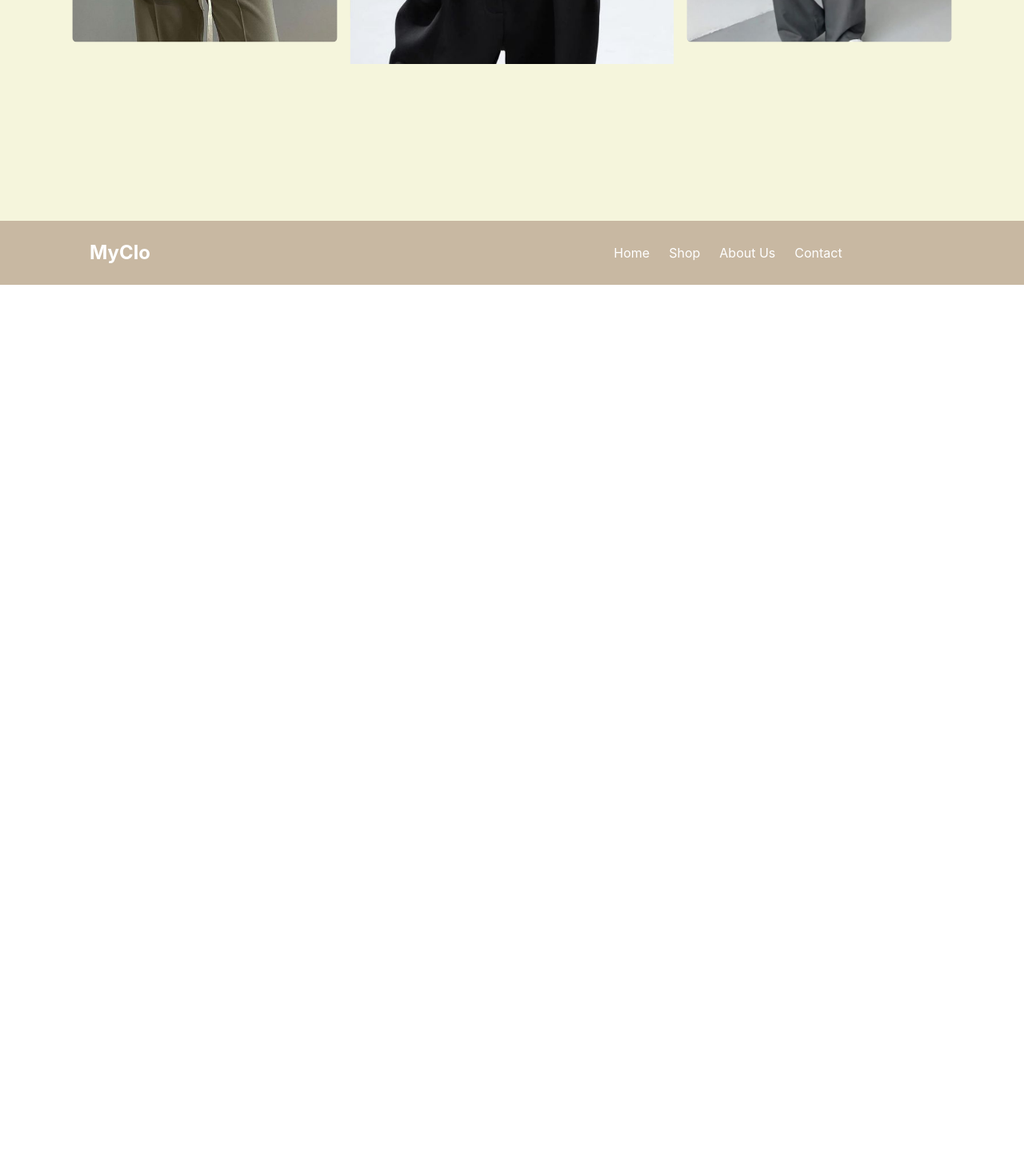
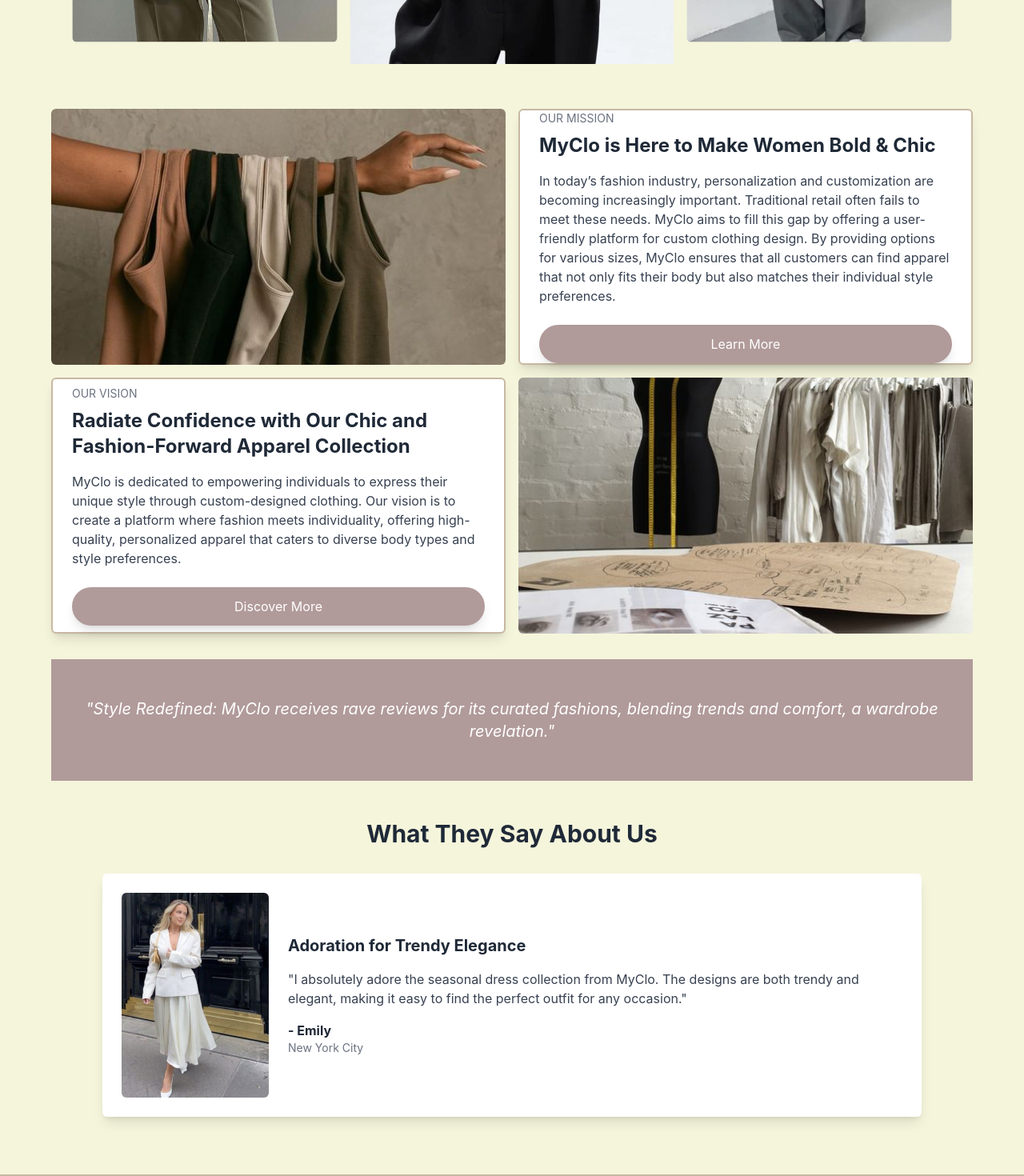
Before and after one commit to deeshrithapa/MyClo, a React (Create React App) app in the folder myclo/: page /discover in a window 1280 px wide. Shown: the part 580-2050 px from the top of the page at 80% size. Before the commit the page ends 936 px from the top, so only its background shows below. Built offline with nearby package versions, Linux system fonts and the light colour scheme.

Commit message:
order complete

```diff
--- a/myclo/package.json
+++ b/myclo/package.json
@@ -11,6 +11,7 @@
     "@testing-library/user-event": "^13.5.0",
     "axios": "^1.7.3",
     "jwt-decode": "^4.0.0",
+    "rc-slider": "^11.1.5",
     "react": "^18.3.1",
     "react-dom": "^18.3.1",
     "react-icons": "^5.2.1",
--- a/myclo/src/components/Content/DiscoverPage.jsx
+++ b/myclo/src/components/Content/DiscoverPage.jsx
@@ -1,5 +1,10 @@
 import React from 'react';
 import Slider from 'react-slick';
+import { useNavigate } from 'react-router-dom';
+import about1 from '../../Img/about1.jpg';
+import about2 from '../../Img/about2.jpg';
+import quoteImage from '../../Img/say.jpg';
+
 import image1 from '../../Img/suit1.jpg';
 import image2 from '../../Img/suit2.jpg';
 import image3 from '../../Img/suit3.jpg';
@@ -7,6 +12,7 @@
 import image5 from '../../Img/suit5.jpg';
 
 const DiscoverPage = () => {
+
   const settings = {
     dots: false,
     infinite: true,
@@ -19,6 +25,17 @@
     centerPadding: '0px',
     arrows: false, // Optional: Hide arrows if not needed
   };
+  const navigate = useNavigate();
+
+
+
+    const handleLearnMoreClick = () => {
+      navigate('/mission');
+    };
+    const handleDiscoverMoreClick = () => {
+        navigate('/vision');
+    };
+
 
   return (
     <div className="min-h-screen bg-beige p-6 flex flex-col items-center">
@@ -60,6 +77,65 @@
             <img src={image5} alt="Fashion 5" className="rounded-md object-cover" />
           </div>
         </Slider>
+
+         {/* Collage Section */}
+      <div className="max-w-6xl mx-auto grid grid-cols-1 md:grid-cols-2 gap-4 mb-8 mt-14">
+        <div className="flex justify-center items-center">
+          <img src={about1} alt="About Us" className="object-cover rounded-md w-full h-80" />
+        </div>
+        <div className="bg-white p-6 rounded-md shadow-lg flex flex-col justify-center h-80" style={{ borderColor: '#C8B8A2', borderWidth: '2px' }}>
+          <h2 className="text-sm text-gray-500 uppercase">Our Mission</h2>
+          <h1 className="text-2xl font-bold text-gray-800 mt-2">MyClo is Here to Make Women Bold & Chic</h1>
+          <p className="text-gray-700 mt-4">
+            In today’s fashion industry, personalization and customization are becoming increasingly important.
+              Traditional
+             retail often fails to meet these needs. MyClo aims to fill this gap by
+              offering a user-friendly platform for custom clothing design.
+               By providing options for various sizes,
+                MyClo ensures that all customers can find apparel that not only fits their
+                 body but also matches their individual style preferences.
+          </p>
+          <button onClick={handleLearnMoreClick} className="mt-6 px-6 py-3 text-white rounded-full shadow-lg bg-[#B19A9A] hover:bg-[#a17d7d] transition">
+            Learn More
+          </button>
+        </div>
+        <div className="bg-white p-6 rounded-md shadow-lg flex flex-col justify-center h-80" style={{ borderColor: '#C8B8A2', borderWidth: '2px' }}>
+          <h2 className="text-sm text-gray-500 uppercase">Our Vision</h2>
+          <h1 className="text-2xl font-bold text-gray-800 mt-2">Radiate Confidence with Our Chic and Fashion-Forward Apparel Collection</h1>
+          <p className="text-gray-700 mt-4">
+            MyClo is dedicated to empowering individuals to express their unique style through custom-designed clothing. Our vision is to create a platform where fashion meets individuality, offering high-quality, personalized apparel that caters to diverse body types and style preferences.
+          </p>
+          <button onClick={handleDiscoverMoreClick} className="mt-6 px-6 py-3 text-white rounded-full shadow-lg bg-[#B19A9A] hover:bg-[#a17d7d] transition">
+                        Discover More
+                    </button>
+        </div>
+        <div className="flex justify-center items-center">
+          <img src={about2} alt="Our Vision" className="object-cover rounded-md w-full h-80" />
+        </div>
+      </div>
+
+      {/* Quote Section */}
+      <div className="text-center py-12" style={{ backgroundColor: '#B19A9A' }}>
+        <p className="text-xl italic text-white">
+          "Style Redefined: MyClo receives rave reviews for its curated fashions, blending trends and comfort, a wardrobe revelation."
+        </p>
+      </div>
+
+      {/* What They Say About Us Section */}
+      <div className="max-w-5xl mx-auto my-12">
+        <h2 className="text-center text-3xl font-bold text-gray-800 mb-8">What They Say About Us</h2>
+        <div className="flex flex-col md:flex-row items-center bg-white p-6 rounded-md shadow-lg">
+          <img src={quoteImage} alt="Customer Review" className="object-cover rounded-md w-48 h-64 mb-6 md:mb-0 md:mr-6" />
+          <div>
+            <h3 className="text-xl font-bold text-gray-800">Adoration for Trendy Elegance</h3>
+            <p className="text-gray-700 mt-4">
+              "I absolutely adore the seasonal dress collection from MyClo. The designs are both trendy and elegant, making it easy to find the perfect outfit for any occasion."
+            </p>
+            <p className="mt-4 text-gray-800 font-bold">- Emily</p>
+            <p className="text-sm text-gray-500">New York City</p>
+          </div>
+        </div>
+      </div>
       </div>
     </div>
   );
--- a/myclo/src/components/Shop/FilterComponent.jsx
+++ b/myclo/src/components/Shop/FilterComponent.jsx
@@ -6,7 +6,7 @@
     category: [],
     size: [],
     color: [],
-    priceRange: [0, 10000],
+    priceRange: [500, 5000],
   });
   const [categories, setCategories] = useState([]);
 
@@ -42,15 +42,21 @@
   };
 
   const handlePriceRangeChange = (e) => {
-    const [min, max] = e.target.value.split(',').map(Number);
+    const { name, value } = e.target;
+    const newPriceRange = [...filters.priceRange];
+    if (name === 'minPrice') {
+      newPriceRange[0] = Number(value);
+    } else if (name === 'maxPrice') {
+      newPriceRange[1] = Number(value);
+    }
     setFilters((prev) => ({
       ...prev,
-      priceRange: [min, max],
+      priceRange: newPriceRange,
     }));
   };
 
   return (
-    <div className="border-2 rounded-lg p-4 font-bold w-60" style={{ borderColor: '#B19A9A', color: '#A28D8D',backgroundColor: '#C8B8A2' }}>
+    <div className="border-2 rounded-lg p-4 font-bold w-60 border-[#B19A9A] text-[#A28D8D] bg-[#C8B8A2]">
       <h2 className="text-lg font-bold mb-4">Filters</h2>
       <div className="mb-4">
         <h3 className="font-bold mb-2">Category</h3>
@@ -62,23 +68,42 @@
               name="category"
               value={category._id}
               onChange={handleCheckboxChange}
+              className="mr-2"
             />
             <label htmlFor={category.name} className="ml-2">{category.name}</label>
           </div>
         ))}
       </div>
 
-
       <div className="mb-4">
         <h3 className="font-bold mb-2">Price Range</h3>
-        <input
-          type="range"
-          min="0"
-          max="10000"
-          step="100"
-          value={filters.priceRange.join(',')}
-          onChange={handlePriceRangeChange}
-        />
+        <div className="flex gap-2">
+          <input
+            type="number"
+            name="minPrice"
+            min="500"
+            max="5000"
+            step="100"
+            value={filters.priceRange[0]}
+            onChange={handlePriceRangeChange}
+            className="border rounded p-2 w-full"
+          />
+          <span className="self-center">-</span>
+          <input
+            type="number"
+            name="maxPrice"
+            min="500"
+            max="5000"
+            step="100"
+            value={filters.priceRange[1]}
+            onChange={handlePriceRangeChange}
+            className="border rounded p-2 w-full"
+          />
+        </div>
+        <div className="mt-2">
+          <span>From: {filters.priceRange[0]}</span> -
+          <span> To: {filters.priceRange[1]}</span>
+        </div>
       </div>
     </div>
   );
--- a/myclo/src/components/cart/Checkout.jsx
+++ b/myclo/src/components/cart/Checkout.jsx
@@ -4,7 +4,7 @@
 import axios from 'axios';
 
 const Checkout = () => {
-  const { cart, cartId } = useCart();
+  const { cart, cartId,clearCart } = useCart();
   const navigate = useNavigate();
   const [total, setTotal] = useState(0);
   const [showPaymentPopup, setShowPaymentPopup] = useState(false);
@@ -274,7 +274,10 @@
             <p className="mb-4">Thank you for your purchase. Your order has been successfully placed.</p>
             <button
               className="bg-black text-white font-bold py-2 px-4 rounded"
-              onClick={() => navigate('/shop')}
+              onClick={() => {
+                clearCart(); // Clear the cart
+                navigate('/shop'); // Redirect to shop page
+              }}
             >
               Continue Shopping
             </button>
--- a/myclo/src/components/context/CartContextReducer.js
+++ b/myclo/src/components/context/CartContextReducer.js
@@ -23,13 +23,20 @@
           item._id === action.payload._id ? action.payload : item
         ),
       };
+    case 'CLEAR_CART':
+      return { ...state, items: [] };
     default:
       return state;
   }
 };
 
+
 export const CartProvider = ({ children }) => {
   const [state, dispatch] = useReducer(cartReducer, { items: [], cartId: null });
+
+  const clearCart = () => {
+    dispatch({ type: 'CLEAR_CART' });
+  };
 
   const fetchCart = async () => {
     const token = localStorage.getItem('token');
@@ -120,7 +127,7 @@
   };
 
   return (
-    <CartContext.Provider value={{ cart: state.items, cartId: state.cartId, addToCart, fetchCart, removeFromCart, updateCartItem }}>
+    <CartContext.Provider value={{ cart: state.items, cartId: state.cartId, addToCart,clearCart, fetchCart, removeFromCart, updateCartItem }}>
       {children}
     </CartContext.Provider>
   );
```
Also changed, not shown: myclo/src/components/Content/Discover.jsx (deleted), 2 other files (tests, documents, lock files or other folders).
